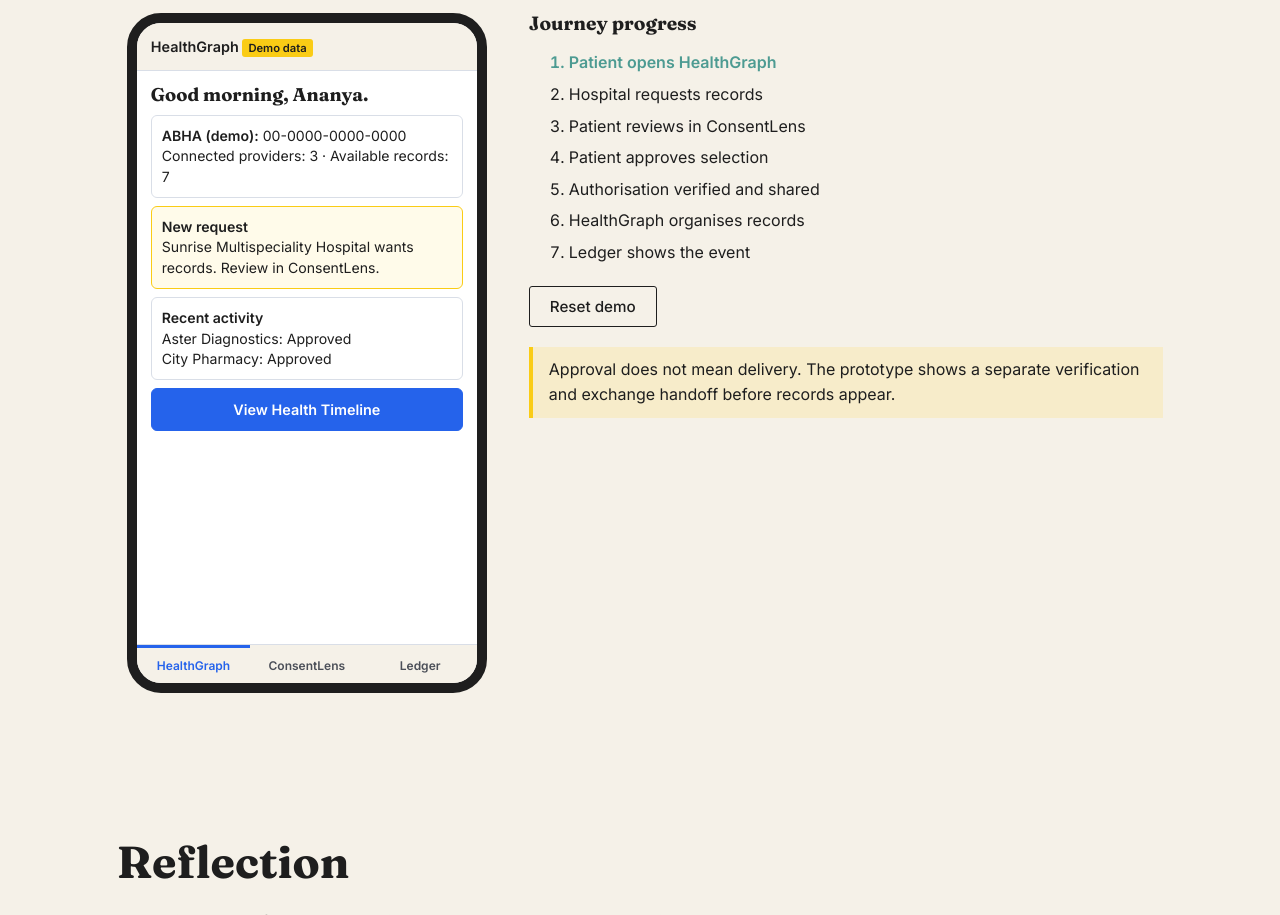
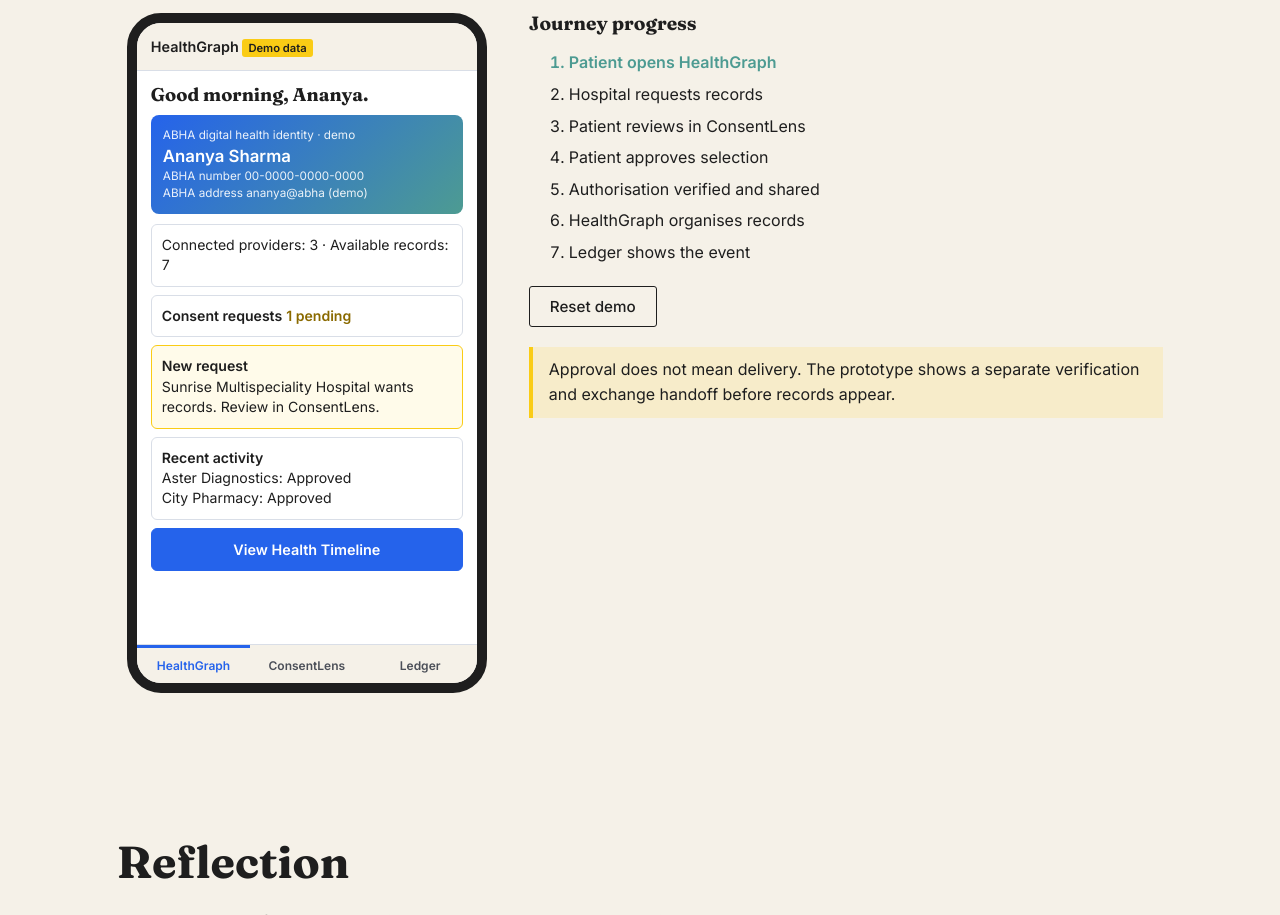
Before and after one commit to daisygupta-code/abha2031, a plain HTML site: page index.html in a window 1280 px wide. Shown: the part 3544-4459 px from the top of the page. Drawn offline with Linux system fonts and the light colour scheme.

Commit message:
Add files via upload

```diff
--- a/index.html
+++ b/index.html
@@ -71,7 +71,8 @@ button.pc{cursor:pointer}button.pc:hover{border-color:#2563EB}
 .steps li{margin:6px 0}.steps li.done{color:var(--teal);font-weight:600}
 .story{counter-reset:s}.story .card:before{counter-increment:s;content:counter(s);font:700 1.6rem Fraunces;color:var(--blue)}
 footer{padding:40px 6vw;border-top:1px solid var(--line);color:var(--mut);font-size:.85rem}
-</style></head><body>
+.doc{position:relative;border:1px solid #D9DEE7;background:#fff;padding:14px;margin:8px 0;border-radius:4px;overflow:hidden}.ln{height:8px;background:#e6e9ef;margin:9px 0;border-radius:2px}.ln.s{width:60%}.ln.h{height:14px;background:#cfd6e4;width:45%}.wm{position:absolute;inset:0;display:flex;align-items:center;justify-content:center;transform:rotate(-24deg);font:700 1.1rem Inter;color:rgba(37,99,235,.18);text-align:center;pointer-events:none}.thumb{height:90px;overflow:hidden}
+.abha{background:linear-gradient(135deg,#2563EB,#4D9B92);color:#fff;border-radius:8px;padding:12px;margin:0 0 10px}.abha small{opacity:.9;display:block}.strip{font-size:.75rem;background:#eef3ff;border:1px solid #cfdcff;border-radius:4px;padding:6px 8px;margin-bottom:8px}</style></head><body>
 <nav aria-label="Primary"><b>ABHA 2031</b>
 <a href="#home">Home</a><a href="#s1">Sprint 01 Understand</a><a href="#s2">Sprint 02 Speculate</a><a href="#s3">Sprint 03 Design</a><a href="#live">Live experience</a><a href="#reflect">Reflection</a></nav>
 
@@ -224,12 +225,13 @@ const tab=t=>`<div class="tabs"><button data-g="hg_dash" class="${t==0?'on':''}"
 const chips=(arr,cur,key)=>`<div class="chips">${arr.map(a=>`<button class="chip" style="color:#1E1E1E;border-color:#1E1E1E;${a==cur?'background:#1E1E1E;color:#fff':''}" data-f="${key}:${a}" aria-pressed="${a==cur}">${a}</button>`).join("")}</div>`;
 const allRecs=()=>S.delivered?[["Cardiology history bundle","Shared record","Aster Diagnostics via Sunrise request","16 Nov 2026","Verified","Delivered after authorisation and verification, demo data."],...recs]:recs;
 const scr={
-hg_dash:()=>[`HealthGraph <span class="demo">Demo data</span>`,`<h3>Good morning, Ananya.</h3><div class="pc"><b>ABHA (demo):</b> 00-0000-0000-0000<br>Connected providers: 3 · Available records: ${allRecs().length+4}</div>${S.pending&&!S.declined?`<button class="pc" data-g="cl_in" style="border-color:#FACC15;background:#fffbea"><b>New request</b><br>Sunrise Multispeciality Hospital wants records. Review in ConsentLens.</button>`:''}<div class="pc"><b>Recent activity</b><br>${S.ev.slice(0,2).map(e=>esc(e[0])+": "+e[4]).join("<br>")}</div><button class="pb b" data-g="hg_time">View Health Timeline</button>`,0],
+hg_dash:()=>[`HealthGraph <span class="demo">Demo data</span>`,`<h3>Good morning, Ananya.</h3><div class="abha"><small>ABHA digital health identity · demo</small><b style="font-size:1.05rem">Ananya Sharma</b><small>ABHA number 00-0000-0000-0000</small><small>ABHA address ananya@abha (demo)</small></div><div class="pc">Connected providers: 3 · Available records: ${allRecs().length+4}</div><button class="pc" data-g="cl_in"><b>Consent requests</b> ${S.pending&&!S.declined?`<span class="pend">1 pending</span>`:`<span class="mut">none pending</span>`}</button>${S.pending&&!S.declined?`<button class="pc" data-g="cl_in" style="border-color:#FACC15;background:#fffbea"><b>New request</b><br>Sunrise Multispeciality Hospital wants records. Review in ConsentLens.</button>`:''}<div class="pc"><b>Recent activity</b><br>${S.ev.slice(0,2).map(e=>esc(e[0])+": "+e[4]).join("<br>")}</div><button class="pb b" data-g="hg_time">View Health Timeline</button>`,0],
 hg_time:()=>[`Health timeline`,chips(["All","Diagnostic reports","Prescriptions","Consultations","Shared record"],S.tf,"tf")+allRecs().filter(r=>S.tf=="All"||r[1]==S.tf).map(r=>`<button class="pc" data-rec="${recs.indexOf(r)<0?-1:recs.indexOf(r)}"><b>${r[0]}</b><br>${r[3]} · ${r[2]}<br><span class="ok2">✔ ${r[4]}</span> · ${r[1]}</button>`).join(""),0],
-hg_rec:()=>{const r=allRecs()[S.sel2];return[`Record details`,`<h3>${r[0]}</h3><div class="pc">Provider: ${r[2]}<br>Date: ${r[3]}<br>Status: <span class="ok2">${r[4]}</span><br>Source: originating provider</div><p>${r[5]}</p><button class="pb o" data-orig="1">View original report</button><div id="om"></div>`,0]},
-cl_in:()=>[`ConsentLens`,S.declined?`<p>You declined this request. Nothing was shared.</p><button class="pb" data-g="dl_over">Open Ledger</button>`:`<h3>Records requested</h3><div class="pc"><b>Sunrise Multispeciality Hospital</b><br>Dr. Meera Shah<br>Purpose: Cardiology consultation</div><p>Review what is asked before deciding. Nothing is shared yet.</p><button class="pb b" data-g="cl_und">Review request</button><button class="pb o" data-g="cl_dec">Decline</button>`,1],
+hg_rec:()=>{const r=allRecs()[S.sel2];return[`Record details`,`<h3>${r[0]}</h3><div class="pc">Provider: ${r[2]}<br>Date: ${r[3]}<br>Status: <span class="ok2">${r[4]}</span><br>Source: originating provider</div><p>${r[5]}</p><div class="doc thumb" aria-hidden="true"><div class="ln h"></div><div class="ln"></div><div class="ln s"></div><div class="wm">SAMPLE DOCUMENT</div></div><button class="pb o" data-g="hg_doc">View original report</button>`,0]},
+hg_doc:()=>{const r=allRecs()[S.sel2];return[`Original report`,`<p><span class="demo">Placeholder document</span></p><div class="doc" style="min-height:340px"><b>${r[2]}</b><div class="ln h"></div><div class="ln"></div><div class="ln"></div><div class="ln s"></div><p style="margin:10px 0 2px"><b>${r[0]}</b> · ${r[3]}</p><div class="ln"></div><div class="ln"></div><div class="ln"></div><div class="ln s"></div><div class="ln"></div><div class="ln s"></div><div class="wm">SAMPLE DOCUMENT<br>DEMO DATA</div></div><p>In a real deployment, the original file held by ${r[2]} would open here. This is a placeholder.</p>`,0]},
+cl_in:()=>[`ConsentLens`,S.declined?`<p>You declined this request. Nothing was shared.</p><button class="pb b" data-act="redo">Review the request again</button><button class="pb o" data-g="dl_over">Open Ledger</button>`:`<div class="strip">ABHA-linked consent for ananya@abha (demo). Speculative layer, not an official ABHA screen.</div><h3>Records requested</h3><div class="pc"><b>Sunrise Multispeciality Hospital</b><br>Dr. Meera Shah<br>Purpose: Cardiology consultation</div><p>Review what is asked before deciding. Nothing is shared yet.</p><button class="pb b" data-g="cl_und">Review request</button><button class="pb o" data-g="cl_dec">Decline</button>`,1],
 cl_und:()=>[`Understand the request`,`<p>Choose what to share.</p>${[["rx","Previous prescriptions"],["dx","Diagnostic reports"],["notes","Previous consultation notes"]].map(([k,l])=>`<label class="pc"><input type="checkbox" data-sel="${k}" ${S.sel[k]?'checked':''}> ${l}</label>`).join("")}<p><b>Access duration</b></p>${["24 hours","7 days","30 days"].map(d=>`<label class="pc"><input type="radio" name="d" data-dur="${d}" ${S.dur==d?'checked':''}> ${d}</label>`).join("")}<button class="pb b" data-g="cl_conf">Continue</button>`,1],
-cl_conf:()=>{const items=[S.sel.rx&&"Prescriptions",S.sel.dx&&"Diagnostic reports",S.sel.notes&&"Consultation notes"].filter(Boolean);return[`Final confirmation`,`<div class="pc"><b>To:</b> Sunrise Multispeciality Hospital (Dr. Meera Shah)<br><b>Purpose:</b> Cardiology consultation<br><b>Sharing:</b> ${items.join(", ")||"nothing selected"}<br><b>Duration:</b> ${S.dur}</div>${items.length?`<button class="pb b" data-act="approve">Approve and share</button>`:`<p class="no">Select at least one category, or decline.</p>`}<button class="pb o" data-g="cl_dec">Decline</button>`,1]},
+cl_conf:()=>{const strip=`<div class="strip">Consent for ananya@abha (demo)</div>`;const items=[S.sel.rx&&"Prescriptions",S.sel.dx&&"Diagnostic reports",S.sel.notes&&"Consultation notes"].filter(Boolean);return[`Final confirmation`,strip+`<div class="pc"><b>To:</b> Sunrise Multispeciality Hospital (Dr. Meera Shah)<br><b>Purpose:</b> Cardiology consultation<br><b>Sharing:</b> ${items.join(", ")||"nothing selected"}<br><b>Duration:</b> ${S.dur}</div>${items.length?`<button class="pb b" data-act="approve">Approve and share</button>`:`<p class="no">Nothing is selected, so there is nothing to approve. Go back and tick at least one category.</p><button class="pb b" data-g="cl_und">Choose what to share</button>`}<button class="pb o" data-g="cl_dec">Decline</button>`,1]},
 cl_hand:()=>[`Verification and exchange`,`<h3>Approved. Delivery in progress.</h3><ul class="steps" style="padding-left:18px"><li class="done">Authorisation verified</li><li class="done">Originating provider shares permitted data</li><li class="done">HealthGraph organises the records</li></ul><p>Approval is not delivery, so these steps are confirmed separately.</p><button class="pb b" data-g="hg_time" data-act="delivered">Open updated timeline</button>`,1],
 cl_dec:()=>[`Request declined`,`<h3>Declined.</h3><p>Nothing was shared. The hospital is told the request was not approved.</p><button class="pb" data-act="declined">Back to HealthGraph</button>`,1],
 dl_over:()=>{const c=k=>S.ev.filter(e=>e[4]==k).length;return[`DataRights Ledger`,`<div class="pc"><b>${S.ev.length}</b> access events<br><span class="ok2">Approved ${c("Approved")}</span> · <span class="no">Declined ${c("Declined")}</span> · <span class="pend">Pending ${S.pending&&!S.declined&&!S.delivered?1:0}</span></div><button class="pb b" data-g="dl_hist">View access history</button><button class="pb o" data-g="dl_rep">Report a concern</button>`,2]},
@@ -247,6 +249,7 @@ if(t.dataset.back){S.cur=S.hist.pop();return render()}
 if(t.dataset.act=="approve"){S.pending=false;S.ev.unshift(["Sunrise Multispeciality Hospital","16 Nov 2026, 11:02","Cardiology consultation",[S.sel.rx&&"Prescriptions",S.sel.dx&&"Diagnostic reports",S.sel.notes&&"Consultation notes"].filter(Boolean).join(", "),"Approved"]);return go("cl_hand")}
 if(t.dataset.act=="delivered"){S.delivered=true;S.tf="All";S.hist.push(S.cur);S.cur="hg_time";S.prog=5;return render()}
 if(t.dataset.act=="declined"){S.declined=true;S.pending=false;S.ev.unshift(["Sunrise Multispeciality Hospital","16 Nov 2026, 11:02","Cardiology consultation","Requested categories","Declined"]);S.hist=[];return go("hg_dash",false)}
+if(t.dataset.act=="redo"){S.declined=false;S.pending=true;S.sel={rx:true,dx:true,notes:false};S.dur="24 hours";return go("cl_in")}
 if(t.dataset.act=="report"){$("#rm").innerHTML=`<p class="ok2">Concern submitted (demo). It will be reviewed and you will see its status here.</p>`;return}
 if(t.dataset.orig){$("#om").innerHTML=`<p class="pc">In a real deployment this opens the original report held by ${allRecs()[S.sel2][2]}. Demo only.</p>`;return}
 if(t.dataset.f){const[k,v]=t.dataset.f.split(":");S[k]=v;return render()}
```
